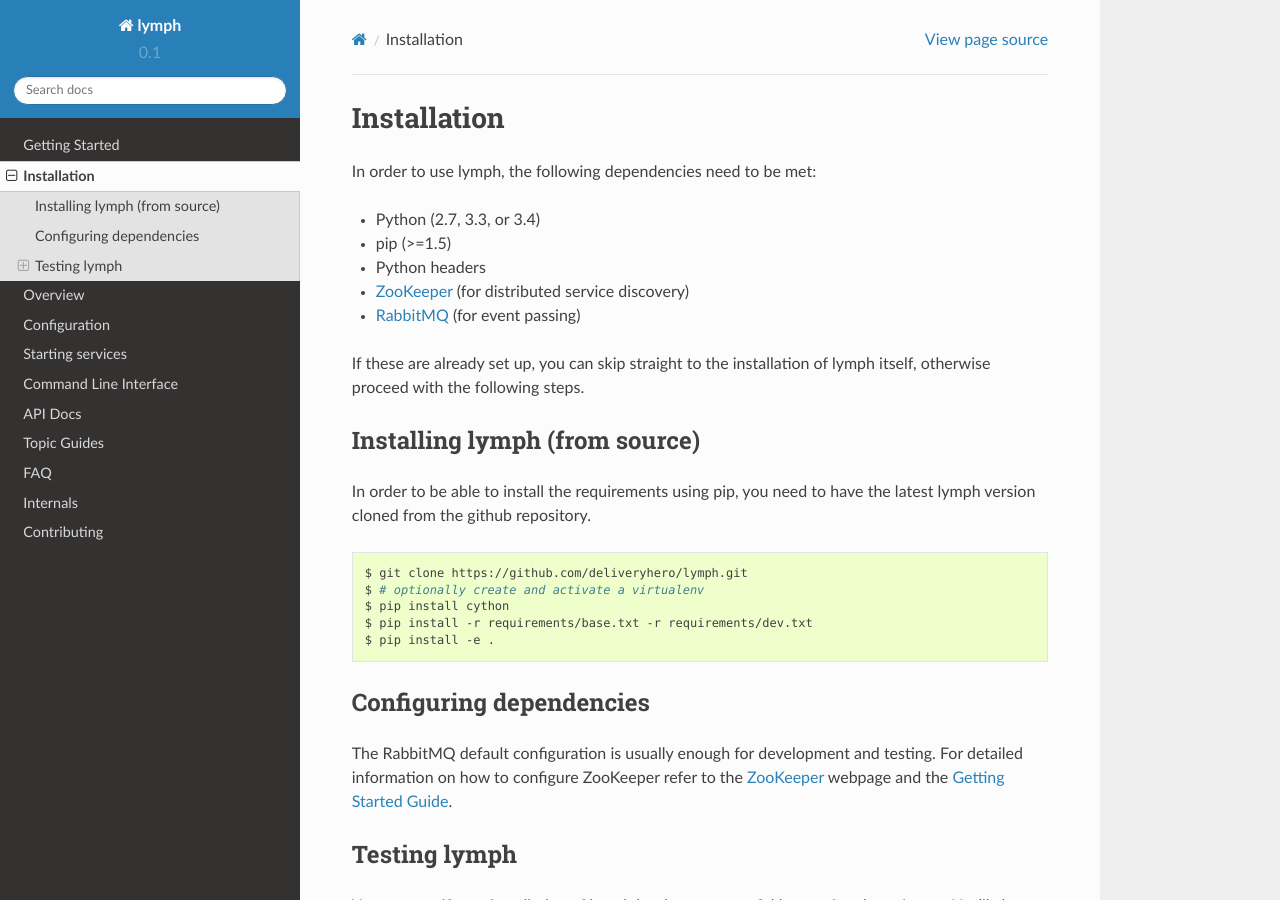
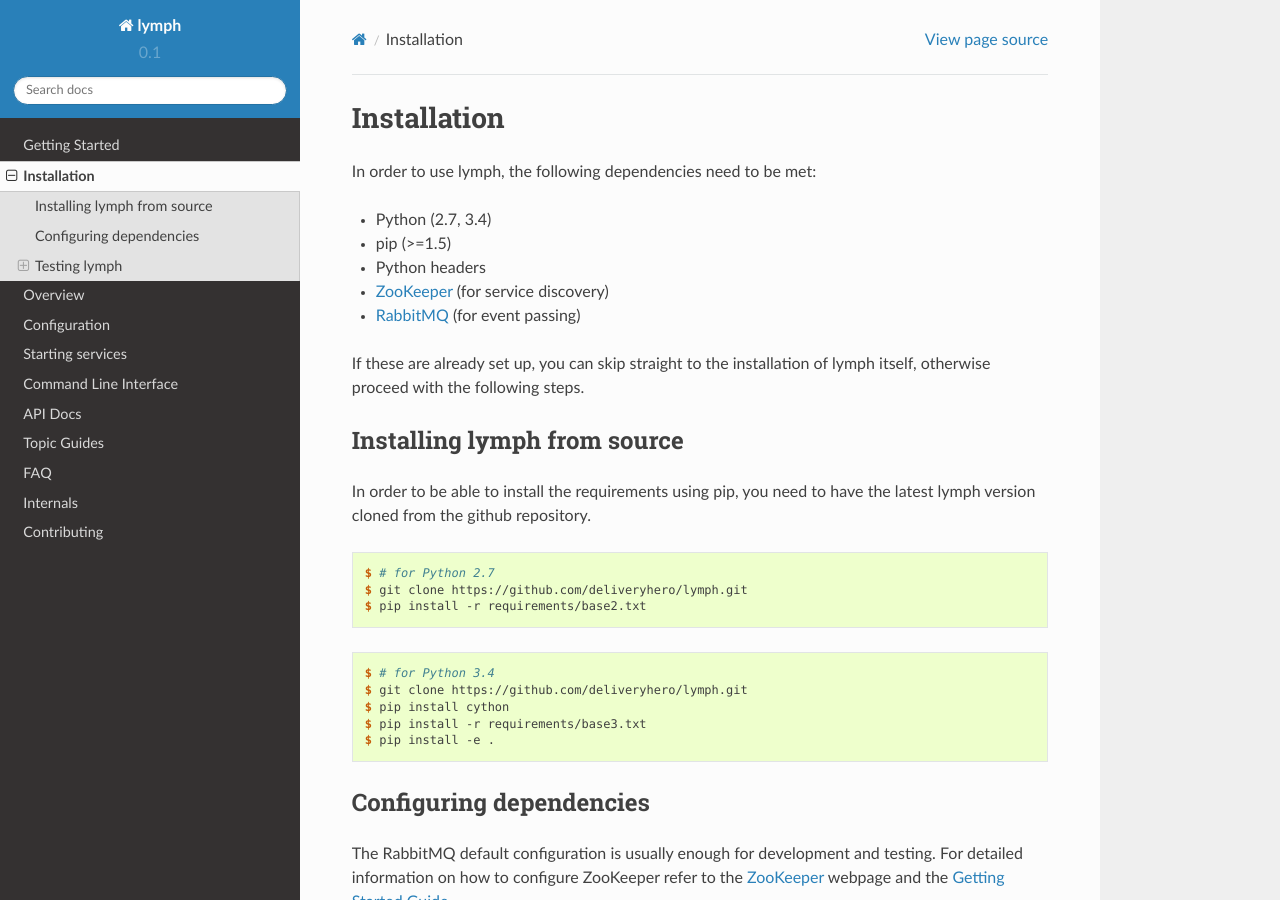
Before and after one commit to deliveryhero/lymph, a Sphinx documentation site: the page built from docs/installation.rst, in a window 1280 px wide and 900 px high. Built offline with Sphinx 7.4.7 and the Read the Docs theme 2.0.0, drawn with Linux system fonts in a browser that asks for light colours; formulas are drawn with MathJax 3.

Commit message:
Updated installation instructions

```diff
--- a/docs/installation.rst
+++ b/docs/installation.rst
@@ -3,28 +3,34 @@ Installation
 
 In order to use lymph, the following dependencies need to be met:
 
-- Python (2.7, 3.3, or 3.4)
+- Python (2.7, 3.4)
 - pip (>=1.5)
 - Python headers
-- `ZooKeeper`_ (for distributed service discovery)
+- `ZooKeeper`_ (for service discovery)
 - `RabbitMQ`_ (for event passing)
 
 If these are already set up, you can skip straight to the installation
 of lymph itself, otherwise proceed with the following steps.
 
 
-Installing lymph (from source)
-~~~~~~~~~~~~~~~~~~~~~~~~~~~~~~
+Installing lymph from source
+~~~~~~~~~~~~~~~~~~~~~~~~~~~~
 
 In order to be able to install the requirements using pip, you need to have the latest
 lymph version cloned from the github repository.
 
-.. code:: bash
+.. code:: console
 
+    $ # for Python 2.7
     $ git clone https://github.com/deliveryhero/lymph.git
-    $ # optionally create and activate a virtualenv
+    $ pip install -r requirements/base2.txt
+
+.. code:: console
+
+    $ # for Python 3.4
+    $ git clone https://github.com/deliveryhero/lymph.git
     $ pip install cython
-    $ pip install -r requirements/base.txt -r requirements/dev.txt
+    $ pip install -r requirements/base3.txt
     $ pip install -e .
 
 
```
